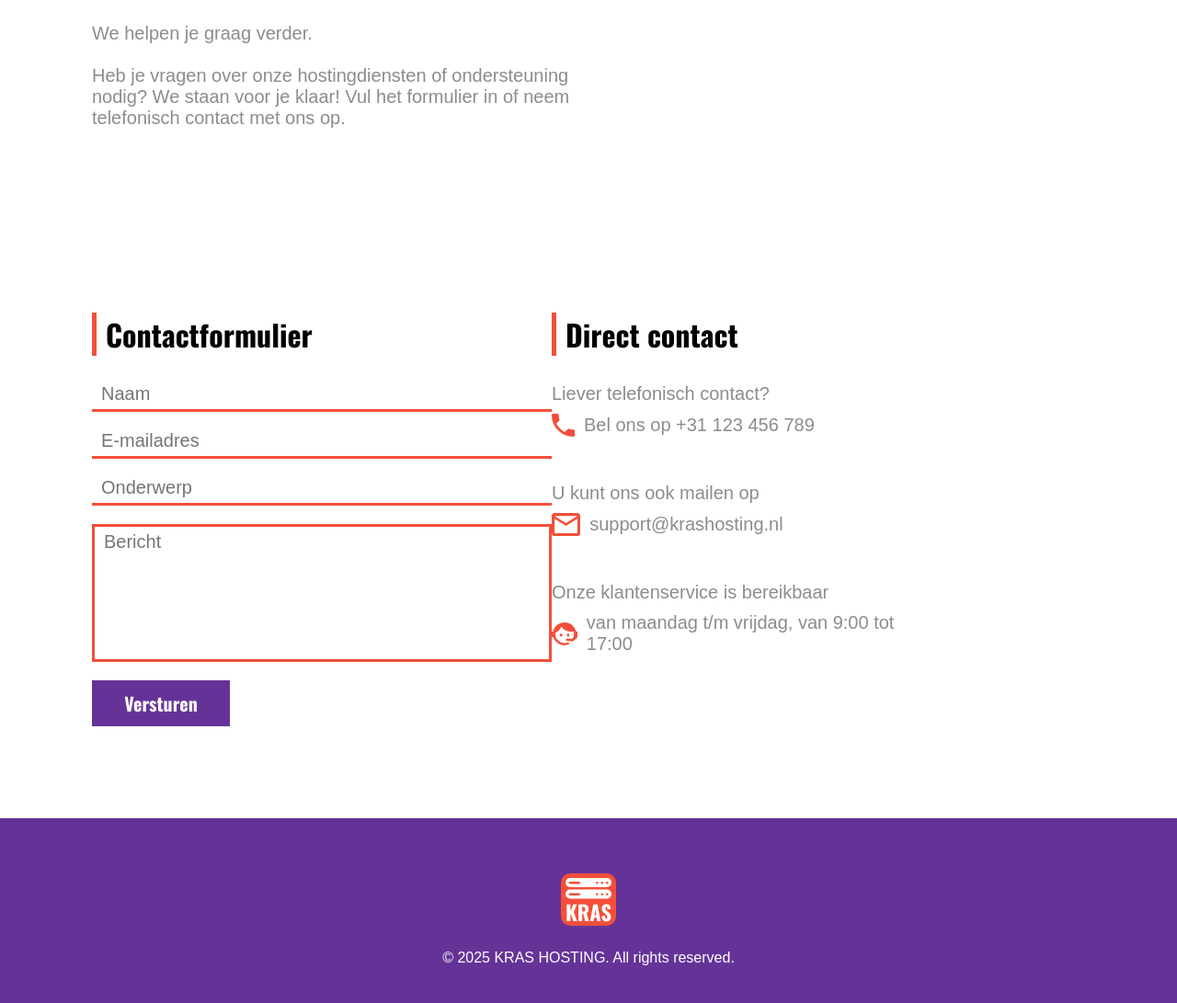
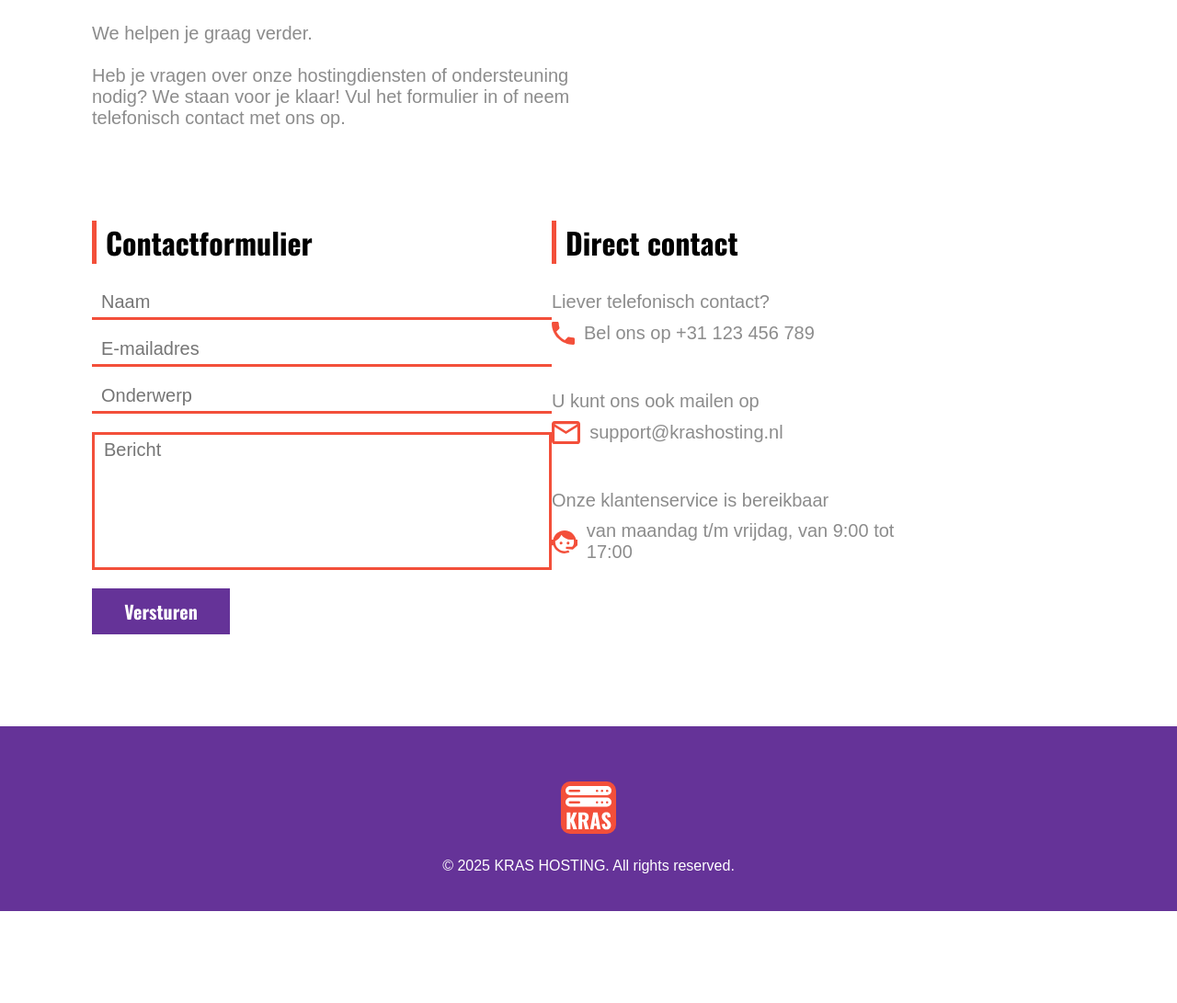
Before and after one commit to Yonder-ICT-Mediatechnologie/p3-krashosting-team-6, a PHP site: page /pages/contact.php in a window 1280 px wide. Shown: the part 762-1853 px from the top of the page at 92% size. After the commit the page ends 1753 px from the top, so only its background shows below. Run offline with PHP 8.4, Linux system fonts and the light colour scheme; some web fonts are replaced.

Commit message:
css contact verbeterd

```diff
--- a/css/style.css
+++ b/css/style.css
@@ -283,6 +283,7 @@ p{
     padding-left: 100px;
     padding-right: 300px;
     margin-bottom: 100px;
+    margin-top: -100px;
 }
 
 .pakketten{
```
